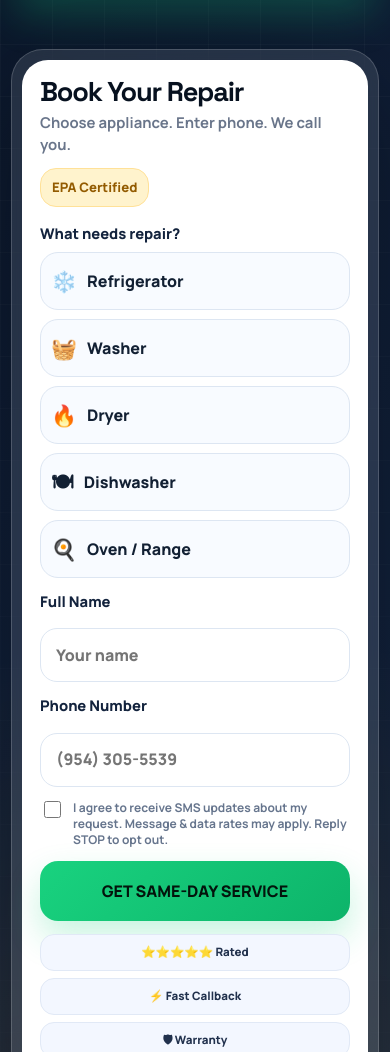
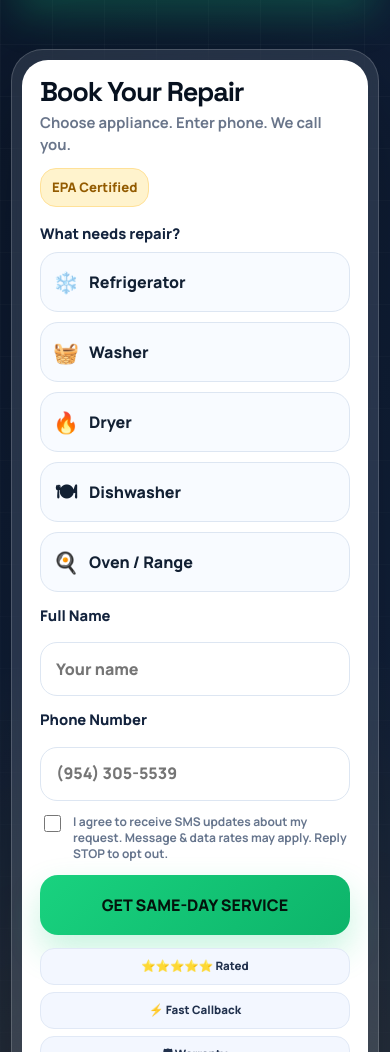
Before and after one commit to IuriiP80/lurico, a website: page index.html in a window 390 px wide. Shown: the part 753-1805 px from the top of the page. Drawn offline with Linux system fonts and the light colour scheme.

Commit message:
Refactor layout styles in index.html

```diff
--- a/index.html
+++ b/index.html
@@ -210,10 +210,14 @@
  .hero-grid{
  position:relative;
  z-index:1;
- display:grid;
- grid-template-columns:1.05fr .95fr;
- gap:34px;
+ display:flex;
  align-items:center;
+ justify-content:space-between;
+ gap:40px;
+ }
+ .hero-grid > :first-child{
+ flex:1 1 0;
+ min-width:0;
  }
  .kicker{
  display:inline-flex;
@@ -274,7 +278,10 @@
 
  .visual-card{
  position:relative;
- min-height:590px;
+ flex:0 1 680px;
+ width:100%;
+ min-width:560px;
+ min-height:640px;
  }
 
  .orbit{
@@ -343,9 +350,11 @@
  }
  .float-panel{
  position:absolute;
+ z-index:5;
  right:0;
- top:30px;
- width:58%;
+ top:0;
+ width:430px;
+ max-width:100%;
  background:rgba(255,255,255,.12);
  border:1px solid rgba(255,255,255,.18);
  border-radius:34px;
@@ -354,6 +363,8 @@
  box-shadow:var(--shadow-dark);
  }
  .lead-form{
+ width:100%;
+ min-width:0;
  background:white;
  color:var(--ink);
  border-radius:28px;
@@ -398,26 +409,36 @@
  margin-bottom:8px;
  }
  .appliance-grid{
- display:grid;
- grid-template-columns:repeat(2,minmax(0,1fr));
- gap:9px;
+ display:flex;
+ flex-wrap:wrap;
+ gap:10px;
+ width:100%;
  }
  .appliance-btn{
- min-height:64px;
+ flex:1 1 calc(50% - 5px);
+ width:calc(50% - 5px);
+ min-width:0;
+ min-height:68px;
  border:1.5px solid #dde6f2;
  background:#f8fbff;
  color:#122033;
  border-radius:18px;
  display:flex;
  align-items:center;
+ justify-content:flex-start;
  gap:10px;
- padding:10px;
+ padding:10px 12px;
  cursor:pointer;
  font-weight:950;
  transition:.2s ease;
  text-align:left;
  }
- .appliance-btn span:first-child{font-size:1.3rem}
+ .appliance-btn span:first-child{
+ flex:0 0 26px;
+ width:26px;
+ font-size:1.3rem;
+ text-align:center;
+ }
  .appliance-btn.active,.appliance-btn:hover{
  border-color:#7aa4ff;
  background:#edf4ff;
@@ -770,13 +791,32 @@
  display:block;
  line-height:1.15;
  white-space:normal;
- overflow-wrap:anywhere;
+ overflow-wrap:normal;
+ word-break:normal;
+ hyphens:none;
  }
 
  @media(max-width:1060px){
- .hero-grid{grid-template-columns:1fr}
- .visual-card{min-height:auto}
- .float-panel{position:relative;right:auto;top:auto;width:100%}
+ .hero-grid{
+ flex-direction:column;
+ align-items:stretch;
+ gap:34px;
+ }
+ .hero-grid > :first-child{width:100%}
+ .visual-card{
+ flex:none;
+ width:100%;
+ min-width:0;
+ min-height:auto;
+ }
+ .float-panel{
+ position:relative;
+ right:auto;
+ top:auto;
+ width:100%;
+ max-width:680px;
+ margin:0 auto;
+ }
  .machine,.orbit{display:none}
  .quick-proof{grid-template-columns:repeat(2,1fr)}
  .brand-wall{grid-template-columns:repeat(3,1fr)}
@@ -801,8 +841,15 @@
  .lead-form{padding:18px;border-radius:26px}
  .lead-head{display:block}
  .coupon{display:inline-flex;margin-top:12px}
- .appliance-grid,.form-meta{grid-template-columns:1fr}
- .appliance-btn{min-height:58px}
+ .appliance-grid{
+ flex-direction:column;
+ }
+ .appliance-btn{
+ flex:1 1 100%;
+ width:100%;
+ min-height:60px;
+ }
+ .form-meta{grid-template-columns:1fr}
  .quick-proof,.brand-wall,.service-grid,.review-grid,.steps{grid-template-columns:1fr}
  section.white{padding:52px 0}
  .section-head{display:block}
```
